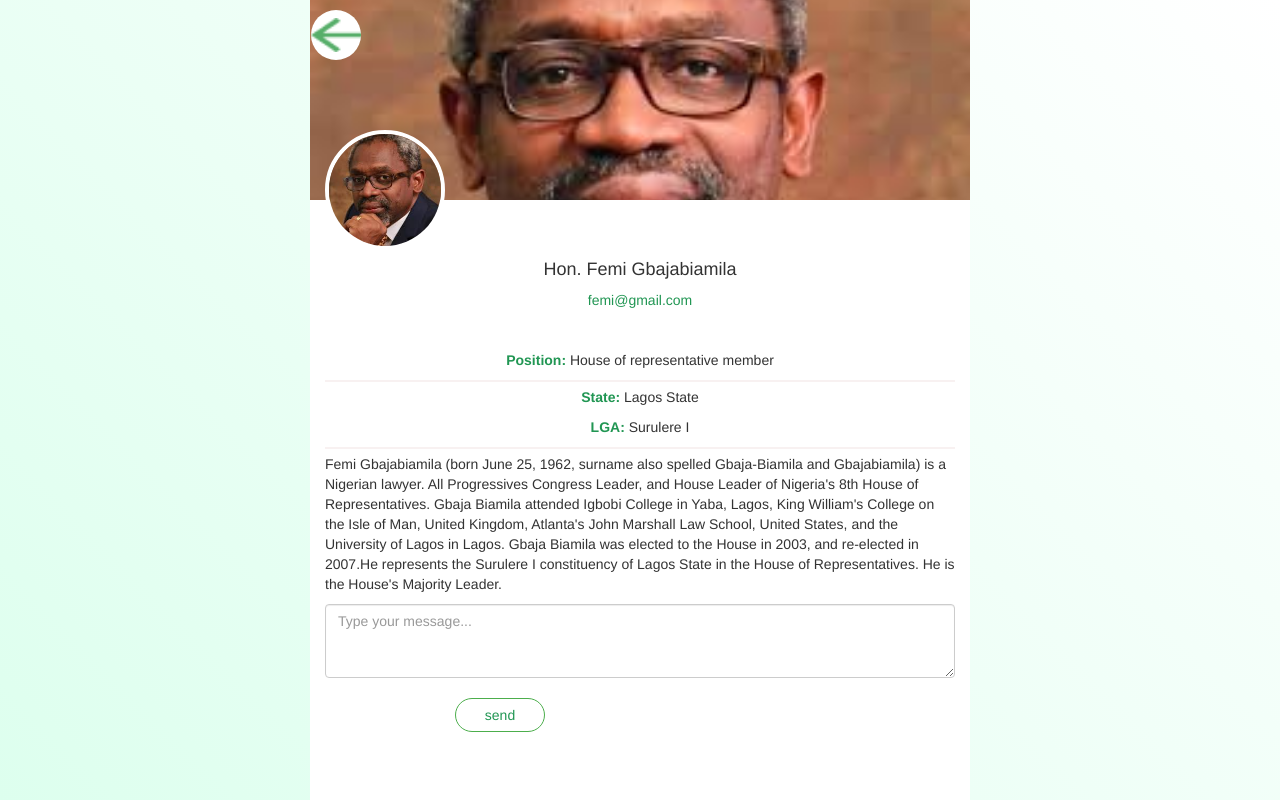
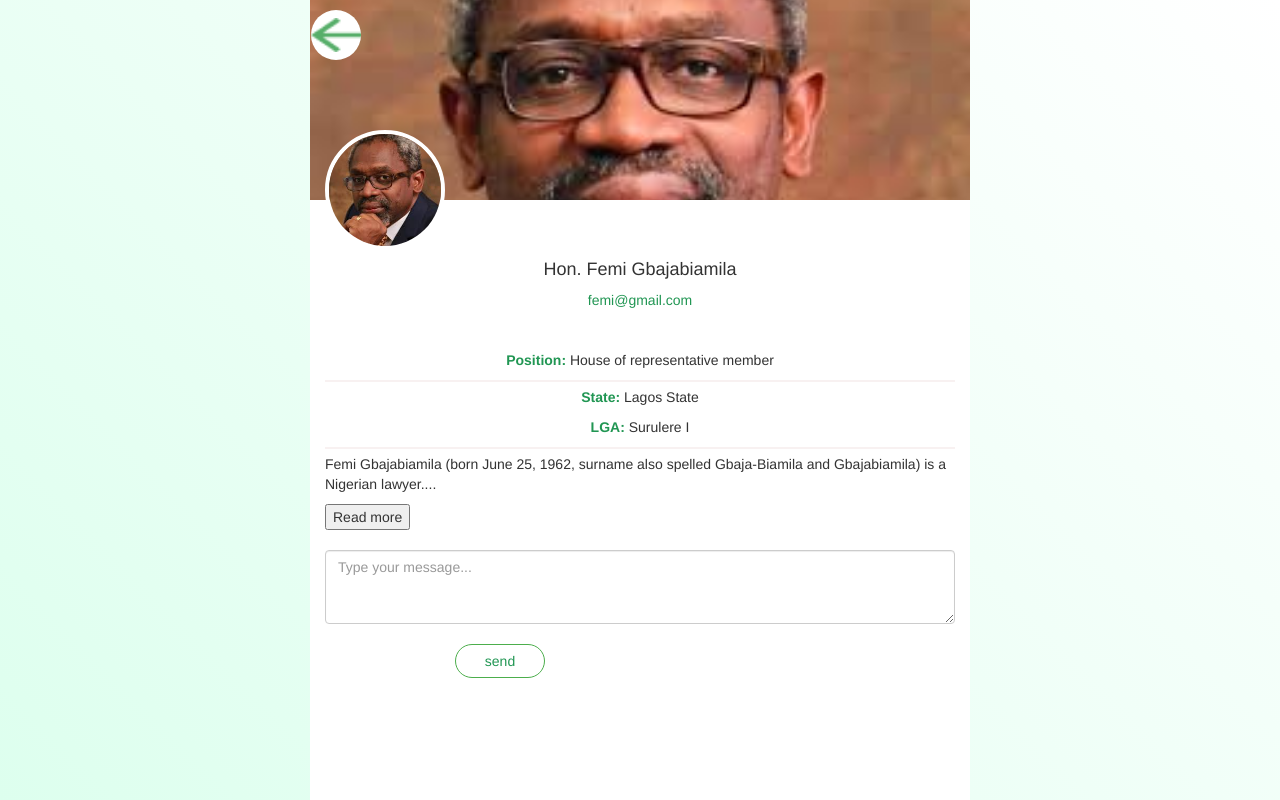
Before and after one commit to onyekachimary/wikipol, an Angular app: page /profile in a window 1280 px wide. Built offline with nearby package versions, Linux system fonts and the light colour scheme.

Commit message:
readmore feature

```diff
--- a/src/app/data.service.ts
+++ b/src/app/data.service.ts
@@ -10,8 +10,8 @@ export class DataService {
 
   private headers: HttpHeaders = new HttpHeaders();
 
-    // baseurl = "http://127.0.0.1:8000"
-	baseurl = "http://18.216.93.112:8000"
+   // baseurl = "http://127.0.0.1:8000"
+	 baseurl = "http://18.216.93.112:8000"
 	private httpHeaders = new HttpHeaders()
 	address = ''
 
--- a/src/app/profile/profile.component.html
+++ b/src/app/profile/profile.component.html
@@ -42,15 +42,36 @@
 
   <p class="profile-description">
     Femi Gbajabiamila (born June 25, 1962, surname also spelled Gbaja-Biamila
-    and Gbajabiamila) is a Nigerian lawyer. All Progressives Congress Leader,
+    and Gbajabiamila) is a Nigerian lawyer.<span id="dots" #dots>...</span><span id="more" #moreText>All Progressives Congress Leader,
     and House Leader of Nigeria's 8th House of Representatives. Gbaja Biamila
     attended Igbobi College in Yaba, Lagos, King William's College on the Isle
     of Man, United Kingdom, Atlanta's John Marshall Law School, United States,
     and the University of Lagos in Lagos. Gbaja Biamila was elected to the House
     in 2003, and re-elected in 2007.He represents the Surulere I constituency of
     Lagos State in the House of Representatives. He is the House's Majority
-    Leader.
+    Leader.</span>
   </p>
+  <!-- <button onclick="myFunction()" id="myBtn">Read more</button> -->
+  <button (click)="readMore(dots, moreText, btnText)" id="myBtn" #btnText>Read more</button><br><br>
+  <!-- <button (click)="readMore(dots, moreText, btnText)" type="submit" class="btn btn-success" style="background: #FFFFFF; border-radius: 20px" id="myBtn" #btnText><span style="color: #219653">Read more</span></button><br><br> -->
+  <!-- <script>
+    function myFunction() {
+      var dots = document.getElementById("dots");
+      var moreText = document.getElementById("more");
+      var btnText = document.getElementById("myBtn");
+
+      if (dots.style.display === "none") {
+        dots.style.display = "inline";
+        btnText.innerHTML = "Read more";
+        moreText.style.display = "none";
+
+    } else {
+      dots.style.display = "none";
+      btnText.innerHTML = "Read less";
+      moreText.style.display = "inline";
+  }
+}
+</script> -->
   <!-- <form [formGroup]="profileForm"> formControlName="message"-->
   <div class="form-group">
     <textarea
--- a/src/app/profile/profile.component.ts
+++ b/src/app/profile/profile.component.ts
@@ -1,4 +1,4 @@
-import { Component, OnInit } from '@angular/core';
+import { Component, OnInit,  ViewChild, ElementRef } from '@angular/core';
 import { DataService } from "../data.service";
 import {FormControl, FormGroup, Validators} from "@angular/forms";
 import $ from "jquery";
@@ -9,6 +9,7 @@ import $ from "jquery";
   styleUrls: ['./profile.component.css']
 })
 export class ProfileComponent implements OnInit {
+  @ViewChild('moreText', {static: false}) more: ElementRef;
   public message: string = '';
   // public profileForm: FormGroup;
 
@@ -21,12 +22,20 @@ export class ProfileComponent implements OnInit {
   //     Validators.required ])})}
 
   ngOnInit() {
+    // this.myFunction()
+    // console.log('after click')
+
     // this.profileForm = {
     //   message: ''
     // }
     // this.profileForm = new FormGroup({
     //   message: new FormControl(''),
     // });
+  }
+
+  ngAfterViewInit(){
+    this.more.nativeElement.style.display = "none"
+    console.log(this.more)
   }
 
 submitMessage(){
@@ -41,8 +50,36 @@ submitMessage(){
     //   alert('You will be notified when your message has been sent')
 
     // error => console.log(error)
+//    myFunction() {
+//       var dots = document.getElementById("dots");
+//       var moreText = document.getElementById("more");
+//       var btnText = document.getElementById("myBtn");
 
+//       if (dots.style.display === "none") {
+//         dots.style.display = "inline";
+//         btnText.innerHTML = "Read more";
+//         moreText.style.display = "none";
 
+//     } else {
+//       dots.style.display = "none";
+//       btnText.innerHTML = "Read less";
+//       moreText.style.display = "inline";
+//   }
+// }
+
+    readMore(dots, moreText, btnText) {
+      if (dots.style.display === "none") {
+        dots.style.display = "inline";
+        btnText.innerHTML = "Read more";
+        moreText.style.display = "none";
+
+      } else {
+        dots.style.display = "none";
+        btnText.innerHTML = "Read less";
+        moreText.style.display = "inline";
+      }
+
+    }
 }
   // onSubmit() {
   //   console.log(this.profileForm.value);
```
Also changed, not shown: 5 other files (tests, documents, lock files or other folders).
